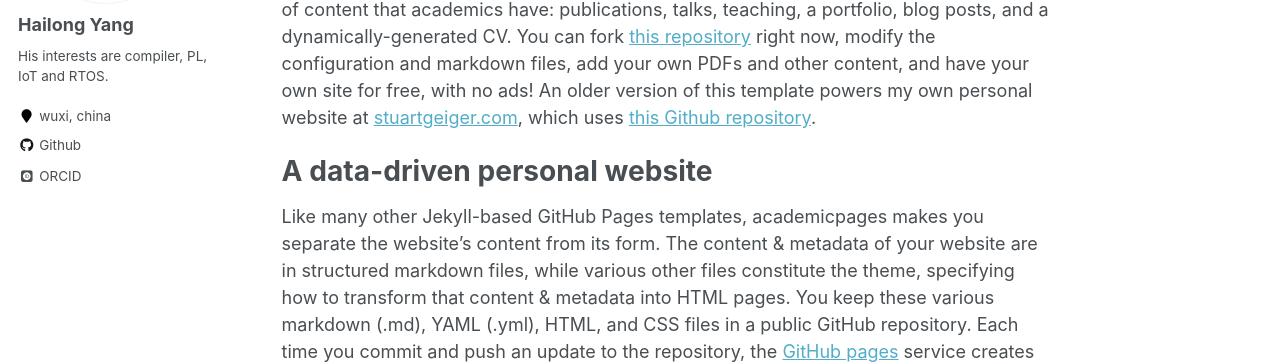
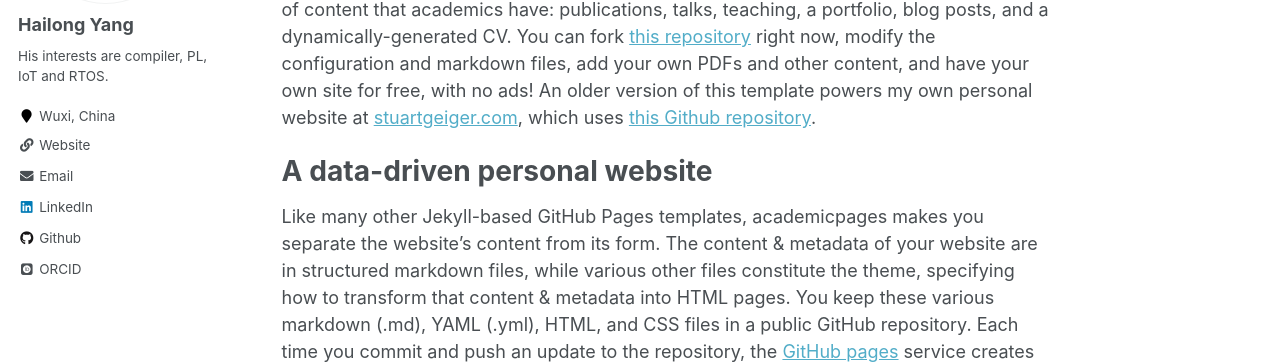
Before and after one commit to chinesebear/chinesebear.github.io, a Jekyll site: the page built from _pages/about.md, in a window 1280 px wide. Shown: the part 327-691 px from the top of the page. Built offline with Jekyll 4.4.1, drawn with Linux system fonts in a browser that asks for light colours; some web fonts are replaced; part of the change alters nothing that is shown.

Commit message:
update config

```diff
--- a/_config.yml
+++ b/_config.yml
@@ -11,9 +11,9 @@ title                    : "Hailong Yang / Happy Coding"
 title_separator          : "-"
 name                     : &name "Hailong Yang"
 description              : &description "personal description"
-url                      : http://chinesebear.github.io # the base hostname & protocol for your site e.g. "https://mmistakes.github.io"
+url                      : "http://yanghailong.me" # the base hostname & protocol for your site e.g. "https://mmistakes.github.io"
 baseurl                  : "" # the subpath of your site, e.g. "/blog"
-repository               : "chinesebear/chinesebear.github.io"
+repository               : "https://github.com/chinesebear/chinesebear.github.io"
 teaser                   :  # filename of teaser fallback teaser image placed in /images/, .e.g. "500x300.png"
 breadcrumbs              : false # true, false (default)
 words_per_minute         : 160
@@ -83,26 +83,26 @@ author:
   name             : "Hailong Yang"
   avatar           : "profile.png"
   bio              : "His interests are compiler, PL, IoT and RTOS."
-  location         : "wuxi, china"
+  location         : "Wuxi, China"
   employer         :
   pubmed           : #"https://www.ncbi.nlm.nih.gov/pubmed/?term=john+snow"
   googlescholar    : #"http://yourfullgooglescholarurl.com"
-  email            :
+  email            : "swubear@163.com"
   researchgate     :  # example: "https://www.researchgate.net/profile/yourprofile"
-  uri              :
+  uri              : "http://yanghailong.me"
   bitbucket        :
   codepen          :
   dribbble         :
   flickr           :
   facebook         :
   foursquare       :
-  github           : "chinesebear.github.io"
+  github           : "https://github.com/chinesebear"
   google_plus      :
   keybase          :
   instagram        :
   impactstory      : #"https://profiles.impactstory.org/u/xxxx-xxxx-xxxx-xxxx"
   lastfm           :
-  linkedin         :
+  linkedin         : "https://www.linkedin.com/in/yanghailong-chinsesebear"
   orcid            : "https://orcid.org/0000-0001-9312-8086"
   pinterest        :
   soundcloud       :
```
